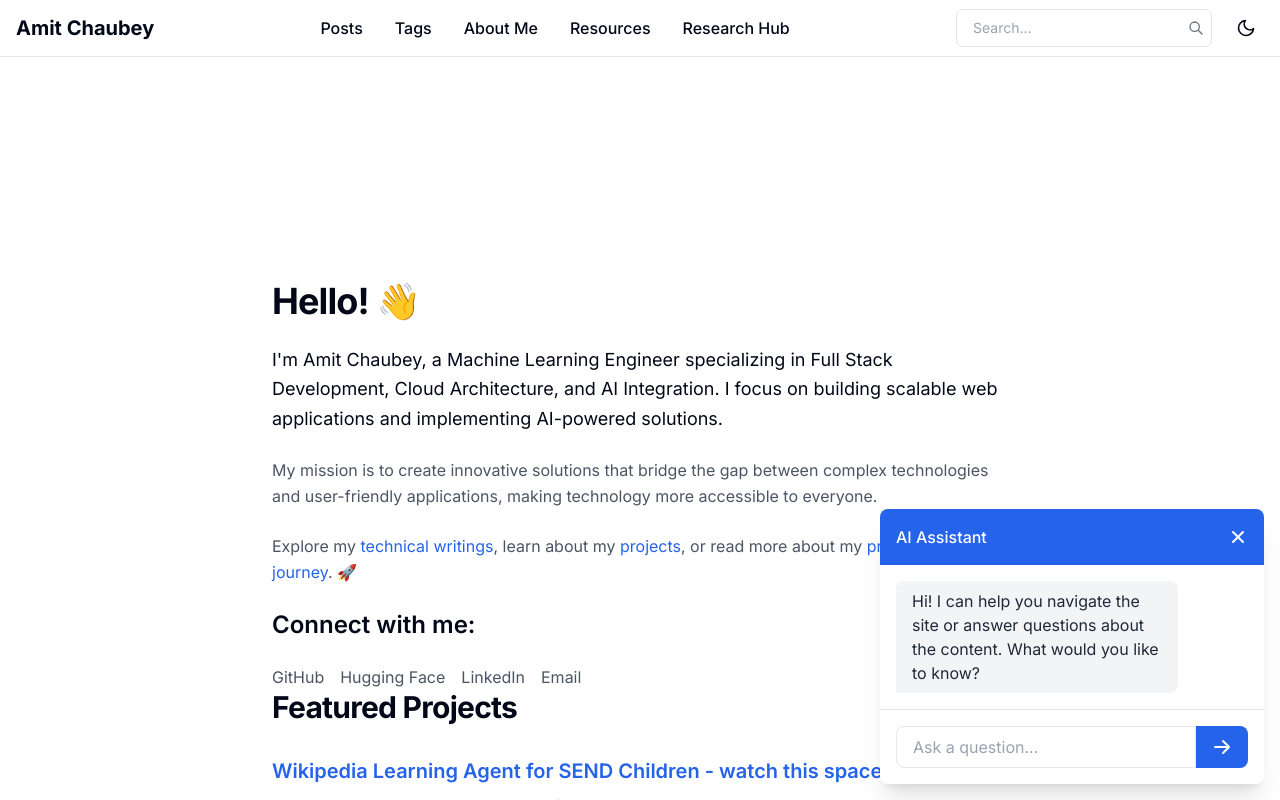
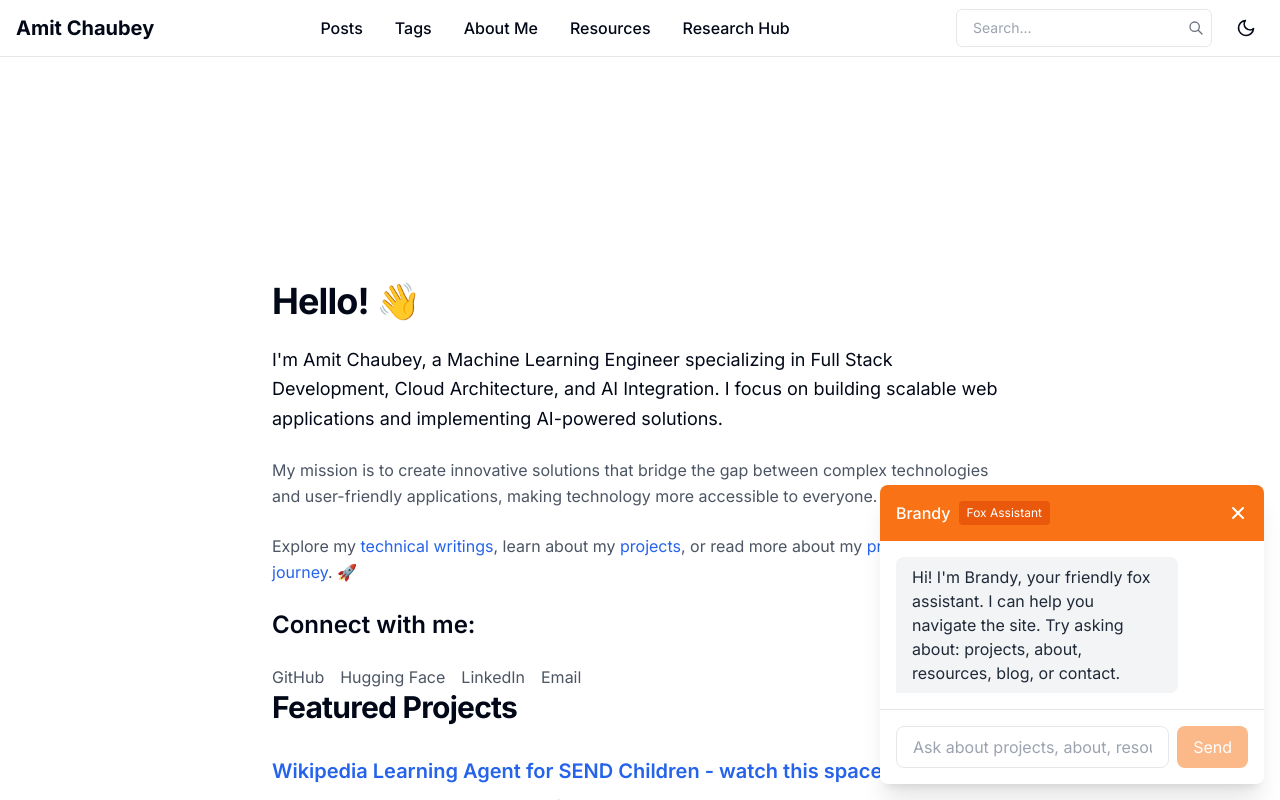
Before and after one commit to amit-chaubey/my-portfolio, a Next.js app: page / in a window 1280 px wide. Both pictures are taken after a click on the button 1236 px from the left and 756 px from the top of the page. Shown: the top 800 px of the page. Built offline with nearby package versions, Linux system fonts and the light colour scheme.

Commit message:
Add Brandy chatbot with direct navigation links

```diff
--- a/package.json
+++ b/package.json
@@ -27,6 +27,9 @@
   },
   "devDependencies": {
     "@tailwindcss/typography": "^0.5.10",
+    "@testing-library/jest-dom": "^6.6.3",
+    "@testing-library/react": "^16.3.0",
+    "@types/jest": "^29.5.14",
     "@types/node": "^20.17.24",
     "@types/react": "^18.3.18",
     "autoprefixer": "^10.4.20",
--- a/src/components/chat/ChatBubble.tsx
+++ b/src/components/chat/ChatBubble.tsx
@@ -15,12 +15,11 @@ export function ChatBubble({ message }: ChatBubbleProps) {
       <div
         className={`max-w-[80%] rounded-lg px-4 py-2 ${
           isUser
-            ? 'bg-blue-600 text-white rounded-br-none'
-            : 'bg-gray-100 text-gray-800 rounded-bl-none'
+            ? 'bg-orange-500 text-white rounded-br-none'
+            : 'bg-gray-100 dark:bg-gray-700 text-gray-800 dark:text-gray-200 rounded-bl-none'
         }`}
-      >
-        {message.content}
-      </div>
+        dangerouslySetInnerHTML={{ __html: message.content }}
+      />
     </div>
   );
 }
--- a/src/components/chat/ChatWidget.tsx
+++ b/src/components/chat/ChatWidget.tsx
@@ -1,22 +1,48 @@
 'use client';
 
-import { useState, useEffect } from 'react';
+import { useState } from 'react';
 import { ChatBubble } from './ChatBubble';
+import Link from 'next/link';
+
+interface ChatMessage {
+  role: 'user' | 'assistant';
+  content: string;
+}
+
+const BRANDY_RESPONSES: Record<string, string> = {
+  'projects': 'You can find my projects at <a href="/projects" class="text-blue-600 hover:underline">/projects</a>. I have a Todo app and a Movie Recommendation System there!',
+  'about': 'Learn more about me at <a href="/about" class="text-blue-600 hover:underline">/about</a>. You\'ll find my skills and experience there.',
+  'resources': 'Check out my learning resources at <a href="/resources" class="text-blue-600 hover:underline">/resources</a>. I have tutorials on ML, NLP, and more!',
+  'blog': 'Read my latest articles at <a href="/blog" class="text-blue-600 hover:underline">/blog</a>. I write about tech and development.',
+  'contact': 'Want to get in touch? Visit <a href="/contact" class="text-blue-600 hover:underline">/contact</a>.',
+  'default': 'Hi! I\'m Brandy, your friendly fox assistant. I can help you navigate the site. Try asking about: projects, about, resources, blog, or contact.'
+};
 
 export function ChatWidget() {
   const [isOpen, setIsOpen] = useState(false);
-  const [messages, setMessages] = useState([
-    { role: 'assistant', content: 'Hi! I can help you navigate the site or answer questions about the content. What would you like to know?' }
+  const [messages, setMessages] = useState<ChatMessage[]>([
+    {
+      role: 'assistant' as const,
+      content: BRANDY_RESPONSES['default']
+    }
   ]);
   const [input, setInput] = useState('');
   const [isLoading, setIsLoading] = useState(false);
 
-  // Debug: Log messages whenever they change
-  useEffect(() => {
-    console.log('Messages state updated:', messages);
-  }, [messages]);
+  const getBrandyResponse = (question: string): string => {
+    const normalizedQuestion = question.toLowerCase().trim();
 
-  const handleSubmit = async (e) => {
+    // Check for keywords in the question
+    if (normalizedQuestion.includes('project')) return BRANDY_RESPONSES['projects'];
+    if (normalizedQuestion.includes('about') || normalizedQuestion.includes('who')) return BRANDY_RESPONSES['about'];
+    if (normalizedQuestion.includes('resource') || normalizedQuestion.includes('learn')) return BRANDY_RESPONSES['resources'];
+    if (normalizedQuestion.includes('blog') || normalizedQuestion.includes('article')) return BRANDY_RESPONSES['blog'];
+    if (normalizedQuestion.includes('contact') || normalizedQuestion.includes('reach')) return BRANDY_RESPONSES['contact'];
+
+    return BRANDY_RESPONSES['default'];
+  };
+
+  const handleSubmit = async (e: React.FormEvent) => {
     e.preventDefault();
     if (!input.trim() || isLoading) return;
 
@@ -25,48 +51,20 @@ export function ChatWidget() {
     setIsLoading(true);
 
     // Add user message
-    const newMessages = [
+    const newMessages: ChatMessage[] = [
       ...messages,
-      { role: 'user', content: questionText }
+      { role: 'user' as const, content: questionText }
     ];
     setMessages(newMessages);
 
-    try {
-      console.log('Sending request to API with question:', questionText);
-
-      const response = await fetch('/api/ai-assistant', {
-        method: 'POST',
-        headers: { 'Content-Type': 'application/json' },
-        body: JSON.stringify({ question: questionText }),
-      });
-
-      console.log('API response status:', response.status);
-
-      if (!response.ok) {
-        throw new Error(`API responded with status ${response.status}`);
-      }
-
-      const data = await response.json();
-      console.log('Received response from API:', data);
-
-      // Add assistant response
-      if (data.answer) {
-        setMessages([
-          ...newMessages,
-          { role: 'assistant', content: data.answer }
-        ]);
-      } else {
-        throw new Error('No answer in response');
-      }
-    } catch (error) {
-      console.error('Error in chat request:', error);
+    // Simulate response delay
+    setTimeout(() => {
       setMessages([
         ...newMessages,
-        { role: 'assistant', content: 'Sorry, something went wrong. Please try again.' }
+        { role: 'assistant' as const, content: getBrandyResponse(questionText) }
       ]);
-    } finally {
       setIsLoading(false);
-    }
+    }, 500);
   };
 
   return (
@@ -74,17 +72,25 @@ export function ChatWidget() {
       {!isOpen ? (
         <button
           onClick={() => setIsOpen(true)}
-          className="bg-blue-600 text-white p-4 rounded-full shadow-lg hover:bg-blue-700"
+          className="bg-orange-500 text-white p-4 rounded-full shadow-lg hover:bg-orange-600 transition-colors"
+          aria-label="Open chat"
         >
           <svg xmlns="http://www.w3.org/2000/svg" className="h-6 w-6" fill="none" viewBox="0 0 24 24" stroke="currentColor">
             <path strokeLinecap="round" strokeLinejoin="round" strokeWidth={2} d="M8 10h.01M12 10h.01M16 10h.01M9 16H5a2 2 0 01-2-2V6a2 2 0 012-2h14a2 2 0 012 2v8a2 2 0 01-2 2h-5l-5 5v-5z" />
           </svg>
         </button>
       ) : (
-        <div className="bg-white rounded-lg shadow-xl w-80 sm:w-96 flex flex-col max-h-[500px]">
-          <div className="bg-blue-600 text-white p-4 rounded-t-lg flex justify-between items-center">
-            <h3 className="font-medium">AI Assistant</h3>
-            <button onClick={() => setIsOpen(false)} className="text-white">
+        <div className="bg-white dark:bg-gray-800 rounded-lg shadow-xl w-80 sm:w-96 flex flex-col max-h-[500px]">
+          <div className="bg-orange-500 text-white p-4 rounded-t-lg flex justify-between items-center">
+            <div className="flex items-center gap-2">
+              <h3 className="font-medium">Brandy</h3>
+              <span className="text-xs bg-orange-600 px-2 py-1 rounded">Fox Assistant</span>
+            </div>
+            <button
+              onClick={() => setIsOpen(false)}
+              className="text-white hover:text-gray-200 transition-colors"
+              aria-label="Close chat"
+            >
               <svg xmlns="http://www.w3.org/2000/svg" className="h-5 w-5" viewBox="0 0 20 20" fill="currentColor">
                 <path fillRule="evenodd" d="M4.293 4.293a1 1 0 011.414 0L10 8.586l4.293-4.293a1 1 0 111.414 1.414L11.414 10l4.293 4.293a1 1 0 01-1.414 1.414L10 11.414l-4.293 4.293a1 1 0 01-1.414-1.414L8.586 10 4.293 5.707a1 1 0 010-1.414z" clipRule="evenodd" />
               </svg>
@@ -93,26 +99,31 @@ export function ChatWidget() {
 
           <div className="flex-1 overflow-y-auto p-4 space-y-4">
             {messages.map((msg, index) => (
-              <ChatBubble key={index} message={msg as { role: 'user' | 'assistant'; content: string }} />
+              <ChatBubble key={index} message={msg} />
             ))}
+            {isLoading && (
+              <div className="flex justify-center">
+                <div className="animate-pulse text-gray-400">...</div>
+              </div>
+            )}
           </div>
 
-          <form onSubmit={handleSubmit} className="border-t p-4">
-            <div className="flex">
+          <form onSubmit={handleSubmit} className="border-t dark:border-gray-700 p-4">
+            <div className="flex gap-2">
               <input
                 type="text"
                 value={input}
                 onChange={(e) => setInput(e.target.value)}
-                placeholder="Ask a question..."
-                className="flex-1 border rounded-l-lg px-4 py-2 focus:outline-none focus:ring-2 focus:ring-blue-500"
+                placeholder="Ask about projects, about, resources..."
+                className="flex-1 px-4 py-2 border dark:border-gray-600 rounded-lg dark:bg-gray-700 focus:outline-none focus:ring-2 focus:ring-orange-500"
+                disabled={isLoading}
               />
               <button
                 type="submit"
-                className="bg-blue-600 text-white px-4 py-2 rounded-r-lg hover:bg-blue-700"
+                disabled={isLoading || !input.trim()}
+                className="bg-orange-500 text-white px-4 py-2 rounded-lg hover:bg-orange-600 disabled:opacity-50 disabled:cursor-not-allowed transition-colors"
               >
-                <svg xmlns="http://www.w3.org/2000/svg" className="h-5 w-5" viewBox="0 0 20 20" fill="currentColor">
-                  <path fillRule="evenodd" d="M10.293 3.293a1 1 0 011.414 0l6 6a1 1 0 010 1.414l-6 6a1 1 0 01-1.414-1.414L14.586 11H3a1 1 0 110-2h11.586l-4.293-4.293a1 1 0 010-1.414z" clipRule="evenodd" />
-                </svg>
+                Send
               </button>
             </div>
           </form>
```
Also changed, not shown: 2 other files (tests, documents, lock files or other folders).
